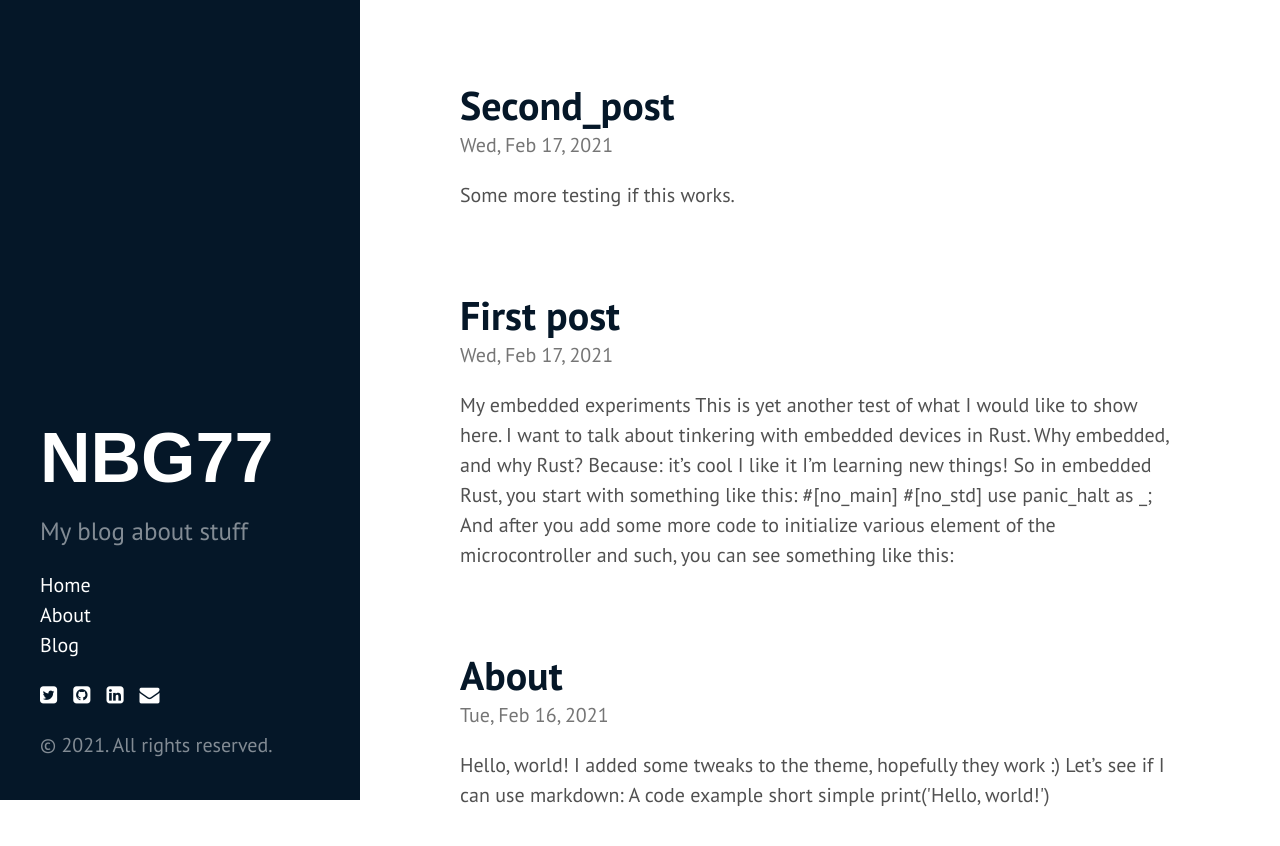
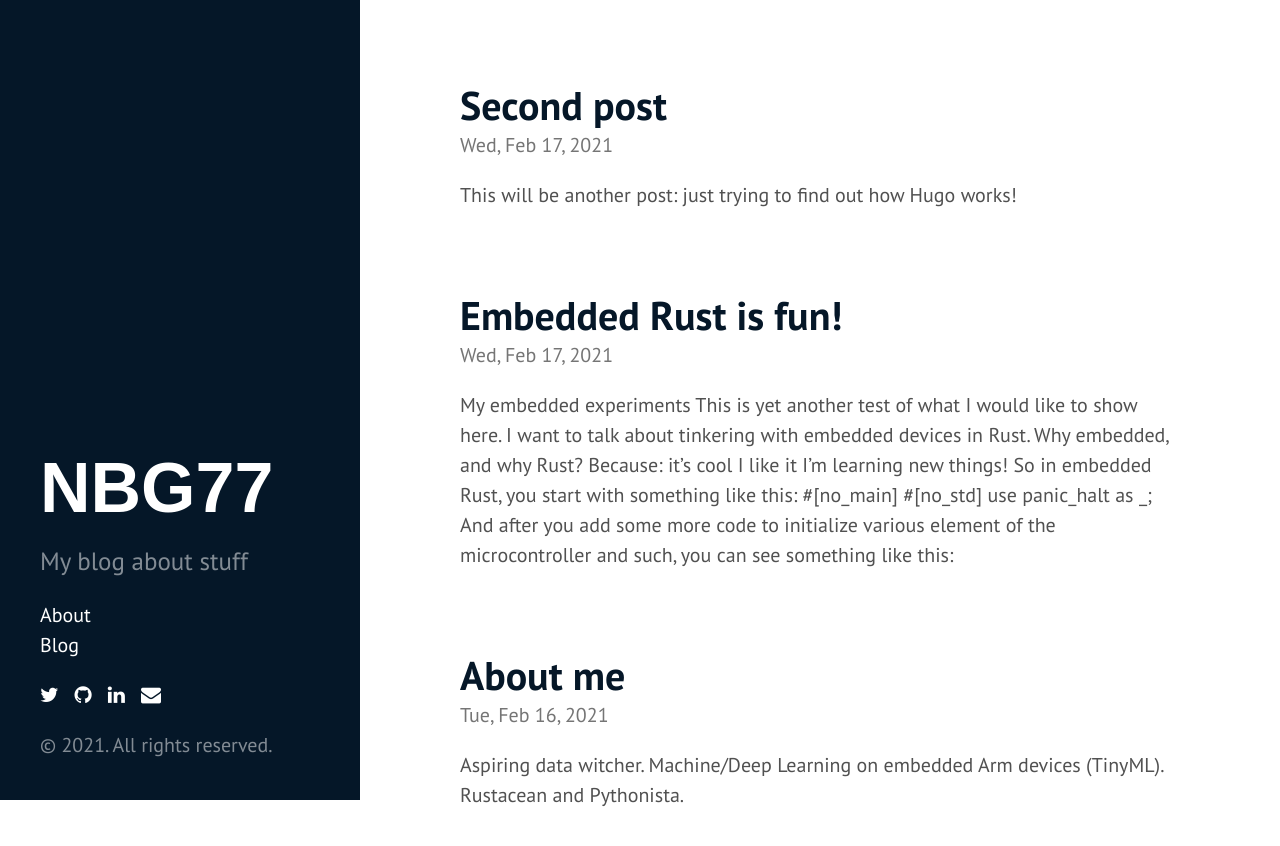
Before and after one commit to nebelgrau77/nebelgrau77.github.io, a plain HTML site: page index.html in a window 1280 px wide. Drawn offline with Linux system fonts and the light colour scheme; a web font is replaced by a local one.

Commit message:
removed Home link

```diff
--- a/index.html
+++ b/index.html
@@ -42,14 +42,14 @@
 
     <nav>
       <ul class="sidebar-nav">
-        <li><a href="https://nebelgrau77.github.io/">Home</a> </li>
-        <li><a href="/about/about"> About </a></li><li><a href="/posts"> Blog </a></li>
+        <li><a href="/about/about">About</a> </li>
+        <li><a href="/posts"> Blog </a></li>
       </ul>
     </nav>
 
-    <p><a href="https://twitter.com/nebelgrau77"><i class="fa fa-twitter-square"></i></a>&nbsp;&nbsp;
-      <a href="https://github.com/nebelgrau77"><i class="fa fa-github-square"></i></a>&nbsp;&nbsp;
-      <a href="https://www.linkedin.com/in/michal-lasak-9735ab4/"><i class="fa fa-linkedin-square"></i></a>&nbsp;&nbsp;
+    <p><a href="https://twitter.com/nebelgrau77"><i class="fa fa-twitter"></i></a>&nbsp;&nbsp;
+      <a href="https://github.com/nebelgrau77"><i class="fa fa-github"></i></a>&nbsp;&nbsp;
+      <a href="https://www.linkedin.com/in/michal-lasak-9735ab4/"><i class="fa fa-linkedin"></i></a>&nbsp;&nbsp;
       <a href="mailto:nebelgrau77@gmail.com"><i class="fa fa-envelope"></i></a>&nbsp;&nbsp;
        </p>
 
@@ -62,14 +62,14 @@
     <div class="posts">
 <article class="post">
   <h1 class="post-title">
-    <a href="https://nebelgrau77.github.io/posts/second_post/">Second_post</a>
+    <a href="https://nebelgrau77.github.io/posts/second_post/">Second post</a>
   </h1>
   <time datetime="2021-02-17T20:58:35&#43;0100" class="post-date">Wed, Feb 17, 2021</time>
-  Some more testing if this works.
+  This will be another post: just trying to find out how Hugo works!
 
 </article><article class="post">
   <h1 class="post-title">
-    <a href="https://nebelgrau77.github.io/posts/frist_psot/">First post</a>
+    <a href="https://nebelgrau77.github.io/posts/frist_psot/">Embedded Rust is fun!</a>
   </h1>
   <time datetime="2021-02-17T13:12:05&#43;0100" class="post-date">Wed, Feb 17, 2021</time>
   My embedded experiments This is yet another test of what I would like to show here. I want to talk about tinkering with embedded devices in Rust. Why embedded, and why Rust? Because:
@@ -78,12 +78,10 @@
 
 </article><article class="post">
   <h1 class="post-title">
-    <a href="https://nebelgrau77.github.io/about/about/">About</a>
+    <a href="https://nebelgrau77.github.io/about/about/">About me</a>
   </h1>
   <time datetime="2021-02-16T21:58:01&#43;0100" class="post-date">Tue, Feb 16, 2021</time>
-  Hello, world! I added some tweaks to the theme, hopefully they work :)
-Let&rsquo;s see if I can use markdown:
-A code example  short simple  print(&#39;Hello, world!&#39;)
+   Aspiring data witcher. Machine/Deep Learning on embedded Arm devices (TinyML). Rustacean and Pythonista.
 
 </article>
 </div>
--- a/posts/index.xml
+++ b/posts/index.xml
@@ -12,16 +12,16 @@
 
 
     <item>
-      <title>Second_post</title>
+      <title>Second post</title>
       <link>https://nebelgrau77.github.io/posts/second_post/</link>
       <pubDate>Wed, 17 Feb 2021 20:58:35 +0100</pubDate>
 
       <guid>https://nebelgrau77.github.io/posts/second_post/</guid>
-      <description>Some more testing if this works.</description>
+      <description>This will be another post: just trying to find out how Hugo works!</description>
     </item>
 
     <item>
-      <title>First post</title>
+      <title>Embedded Rust is fun!</title>
       <link>https://nebelgrau77.github.io/posts/frist_psot/</link>
       <pubDate>Wed, 17 Feb 2021 13:12:05 +0100</pubDate>
 
```
Also changed, not shown: 404.html (+5 -5 lines), about/index.html (+6 -6 lines), categories/index.html (+5 -5 lines), index.xml (+5 -7 lines), posts/frist_psot/index.html (+7 -7 lines), posts/index.html (+7 -7 lines), posts/second_post/index.html (+8 -8 lines), tags/index.html (+5 -5 lines).
